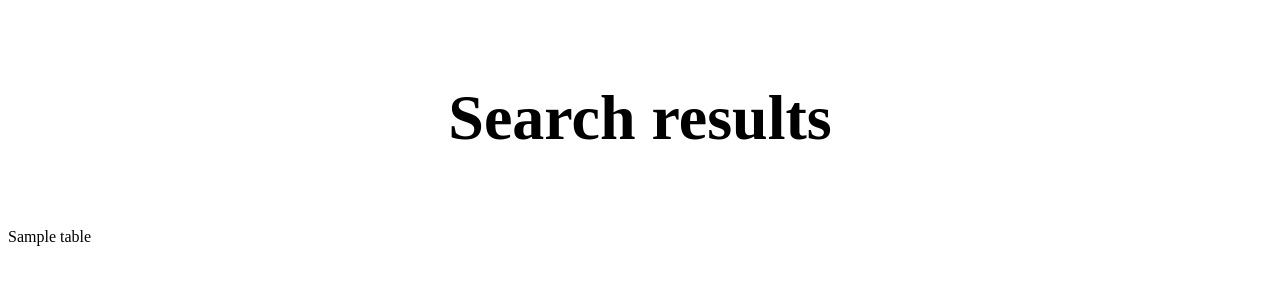
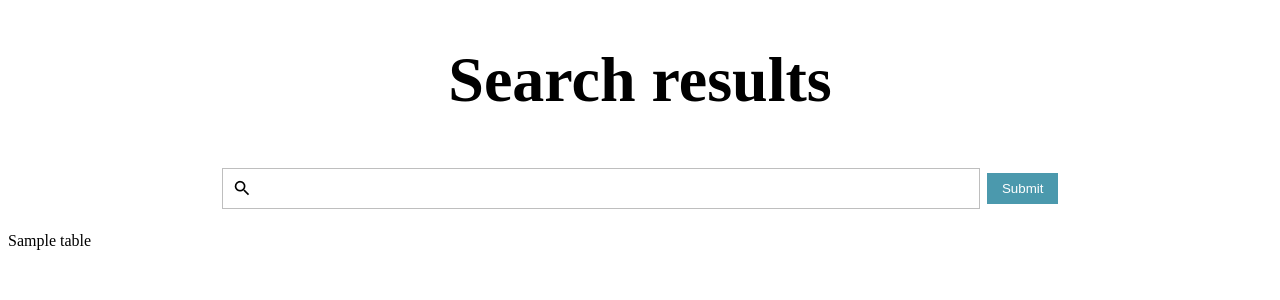
Before and after one commit to Cactiw/SearchSystem, a Flask app: template templates/search.html in a window 1280 px wide. Shown: the top 300 px of the page. Run offline with Flask 2, Linux system fonts and the light colour scheme; the template is opened without the code that fills it: most values are stand-ins (such as "Sample title", 1, 10 or a date in 2020).

Commit message:
Added empty search to search results page

```diff
--- a/static/css/input.css
+++ b/static/css/input.css
@@ -83,3 +83,22 @@ input[type=submit]:hover {
   left: 0;
   right: 0;
 }
+
+.upper-form {
+  /*display: inline-block;*/
+  margin-left: auto;
+  margin-right: auto;
+  text-align: center;
+
+  position: relative;
+  /*top: 10%;*/
+  /*bottom: 0;*/
+  /*left: 0;*/
+  /*right: 0;*/
+}
+
+.p-little {
+  margin: 0;
+
+  padding: 0 0 15px;
+}
--- a/static/css/table.css
+++ b/static/css/table.css
@@ -26,7 +26,7 @@ th {
 }
 
 .header {
-  padding: 30px;
+  /*padding: 30px;*/
   text-align: center;
   /*background: #1abc9c;*/
   color: black;
--- a/templates/search.html
+++ b/templates/search.html
@@ -4,11 +4,18 @@
     <meta charset="UTF-8">
     <title>Title</title>
     <link rel="stylesheet" href="/static/css/table.css">
+    <link rel="stylesheet" href="/static/css/input.css">
 </head>
 <body>
     <div class="header">
       <h1>Search results</h1>
     </div>
+    <form action="search" method="get" class="upper-form">
+        <p class="p-little">
+            <input type="search" name="query">
+            <input type="submit">
+        </p>
+    </form>
     {{ table }}
 </body>
 </html>
```
